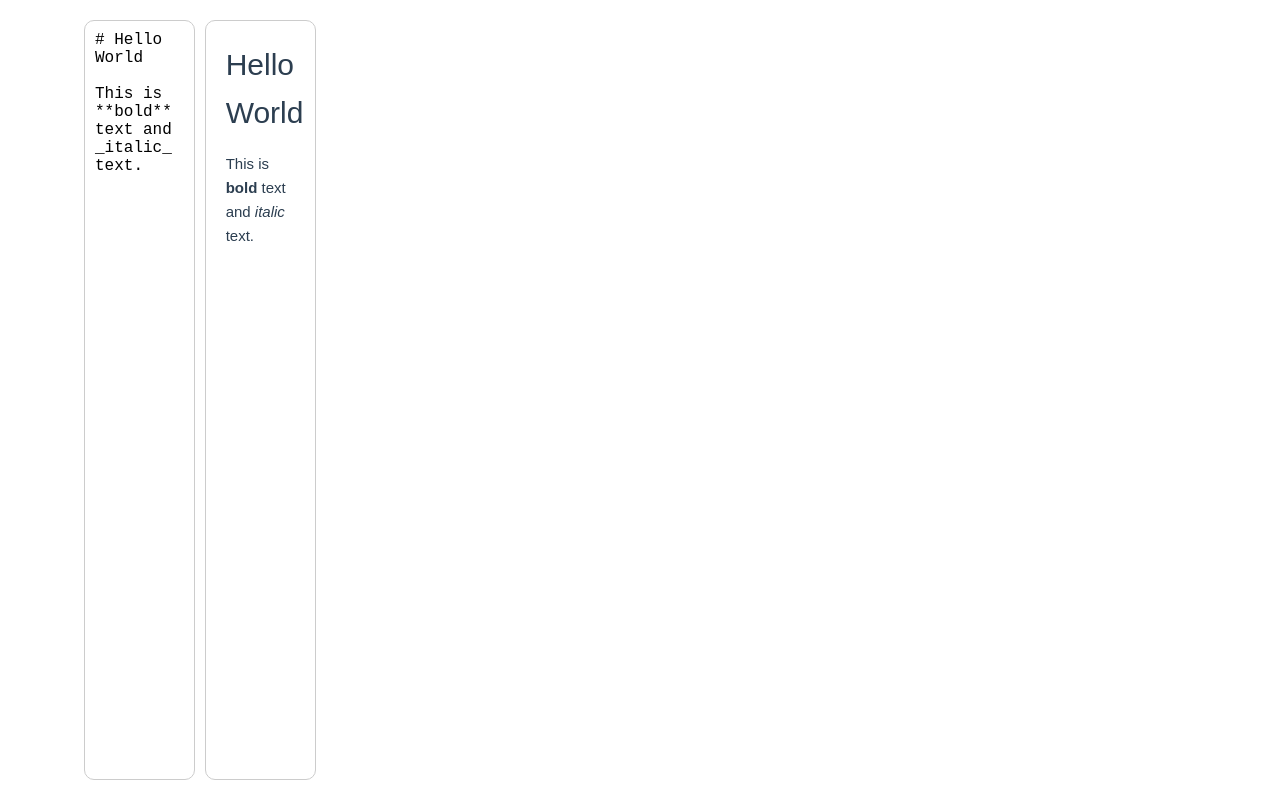
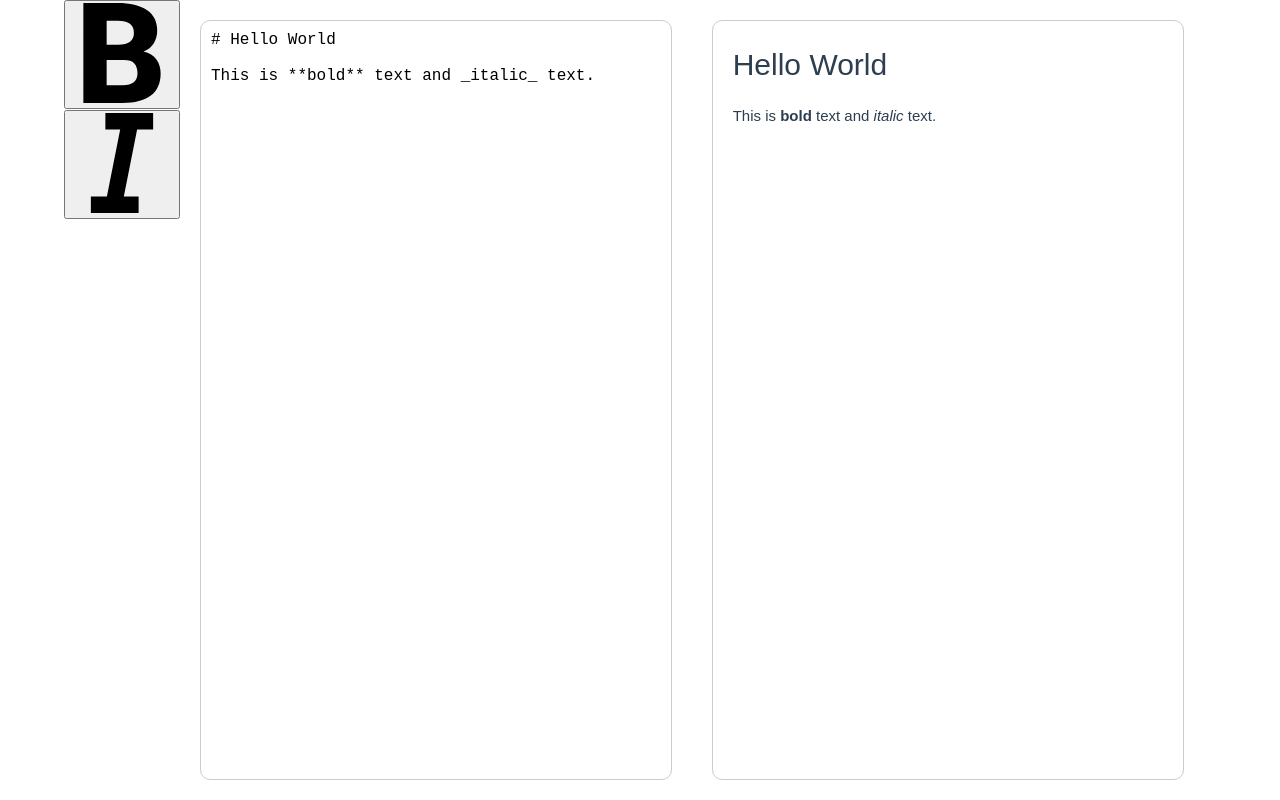
Before and after one commit to suzuuuuu09/Markify, a Vue app: page / in a window 1280 px wide. Built offline with nearby package versions, Linux system fonts and the light colour scheme.

Commit message:
wip: ツールバー

```diff
--- a/src/components/MarkdownEditor.vue
+++ b/src/components/MarkdownEditor.vue
@@ -1,6 +1,22 @@
 <template>
+  <div id="tool-bar">
+    <button @mousedown="boldText" aria-label="Bold (Ctrl+Shift+B)">
+      <!-- BoldIcon -->
+      <img class="button-icon" src="@/assets/bold.svg" alt="bold"
+        :width="width"
+        :height="height"
+      >
+    </button>
+    <button @mousedown="italicText" aria-label="Italic (Ctrl+Shift+I)">
+      <!-- ItalicIcon -->
+       <img class="button-icon" src="@/assets/italic.svg" alt="italic"
+        :width="width"
+        :height="height"
+       >
+    </button>
+  </div>
   <div id="editor">
-    <textarea v-model="input" @input="update"></textarea>
+    <textarea id="inputTextarea" v-model="input" @input="update" @mouseup="handleTextSelection"></textarea>
     <div v-html="compiledMarkdown" class="markdown-preview"></div>
   </div>
 </template>
@@ -12,7 +28,7 @@ import _ from 'lodash'
 export default {
   data() {
     return {
-      input: '# Hello World\n\nThis is **bold** text and _italic_ text.'
+      input: '# Hello World\n\nThis is **bold** text and _italic_ text.' // v-modelで管理されているデータ
     }
   },
   computed: {
@@ -23,7 +39,61 @@ export default {
   methods: {
     update: _.debounce(function (e) {
       this.input = e.target.value
-    }, 300)
+    }, 300),
+    boldText(event) {
+      event.preventDefault();
+      event.stopPropagation();
+
+      // テキストエリアのDOM要素を取得
+      const textarea = document.getElementById("inputTextarea");
+
+      // カーソルの開始位置と終了位置を取得
+      const start = textarea.selectionStart;
+      const end = textarea.selectionEnd;
+
+      // 選択されているテキスト
+      const selectedText = this.input.substring(start, end);
+
+      // 選択されているテキストがある場合は、そのテキストを**で囲む
+      if (selectedText.length > 0) {
+        this.input =
+        this.input.substring(0, start) +
+        `**${selectedText}**` +
+        this.input.substring(end);
+      }
+      // 選択されていない場合は、カーソル位置に**を挿入し、カーソルをその間に移動
+      else {
+        const innerText = "**strong text**"
+        this.input =
+          this.input.substring(0, start) +
+          innerText +
+          this.input.substring(end);
+
+        // カーソルを**の間に移動
+        this.$nextTick(() => {
+          textarea.selectionStart = textarea.selectionEnd = start + 2;
+          textarea.selectionEnd = start + 2 + 11;
+
+        });
+      }
+    },
+    italicText(event) {
+      // ボタンをクリックしてもテキストの選択が解除されないようにする
+      event.preventDefault();
+      event.stopPropagation();
+
+      console.log("Italic Text button clicked");
+    }
+  },
+  props: {
+    width: {
+      type: String,
+      default: "100"
+    },
+    height: {
+      type: String,
+      default: "100"
+    }
   }
 }
 </script>
@@ -32,10 +102,11 @@ export default {
 #editor {
   display: flex;
   justify-content: space-between;
-  width: 100%;
+  width: 80vw;
   height: 100vh;
   padding: 20px;
   box-sizing: border-box;
+  margin: auto;
 }
 
 /* テキスト入力 */
```
Also changed, not shown: src/assets/bold.svg (added), src/assets/italic.svg (added).
